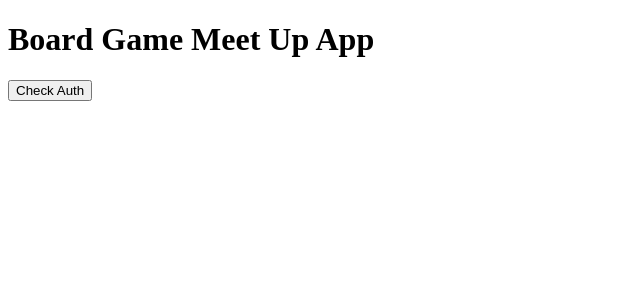
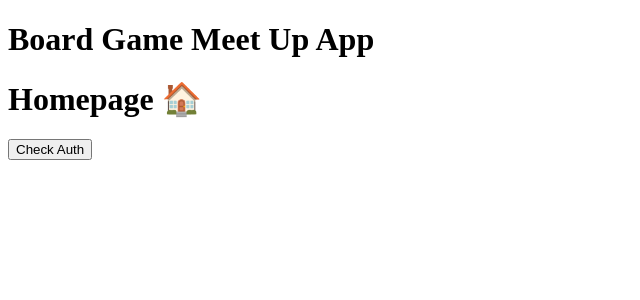
Before and after one commit to Zugim/baord-game-meet-up, a React (Vite) app in the folder client/: page / in a window 1280 px wide. Shown: the top 300 px of the page, without its empty margins (0-640 px from the left). Built offline with nearby package versions, Linux system fonts and the light colour scheme; no server answers.

Commit message:
feat: add home route

```diff
--- a/client/src/App.tsx
+++ b/client/src/App.tsx
@@ -6,6 +6,7 @@
 import { checkAuth } from "./helpers/fetchHelpers";
 
 //components
+import HomePage from "./components/HomePage";
 import LoginPage from "./components/LoginPage";
 import RegisterPage from "./components/RegisterPage";
 
@@ -29,6 +30,7 @@
     <>
       <h1>Board Game Meet Up App</h1>
       <Routes>
+        <Route path="/" element={<HomePage />} />
         <Route path="/login" element={<LoginPage />} />
         <Route path="/register" element={<RegisterPage />} />
       </Routes>
--- /dev/null
+++ b/client/src/components/HomePage.tsx
@@ -0,0 +1,3 @@
+export default function HomePage() {
+  return <h1>Homepage 🏠</h1>;
+}
```
Also changed, not shown: client/src/components/HomePage.css (added).
